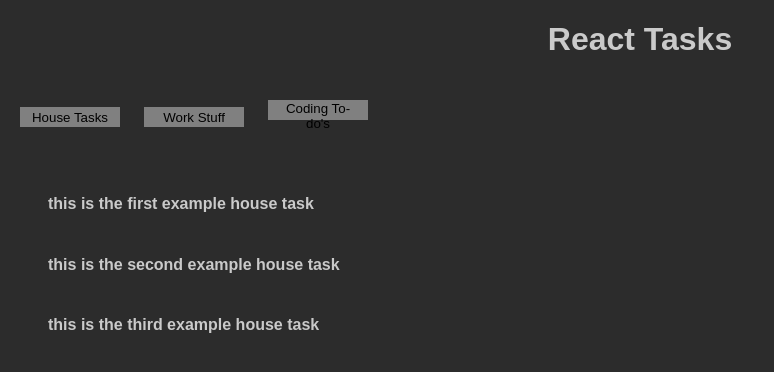
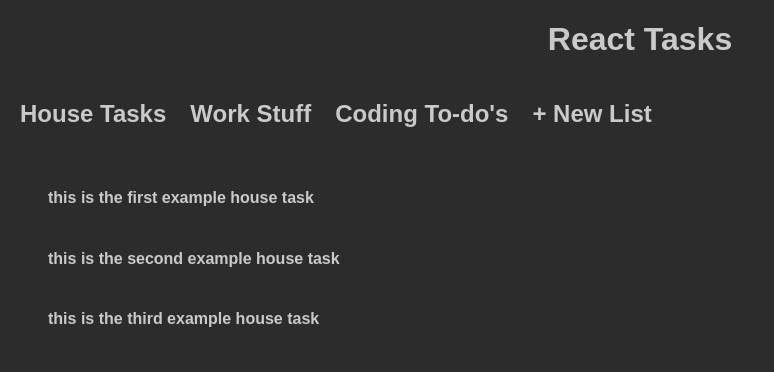
Before and after one commit to dblinkhorn/react-tasks, a React (Create React App) app: page / in a window 1280 px wide. Shown: the top 372 px of the page, without its empty margins (0-774 px from the left). Built offline with nearby package versions, Linux system fonts and the light colour scheme.

Commit message:
got new list button to add form input. need to get input and store in task list array

```diff
--- a/src/components/Lists/ListItem.css
+++ b/src/components/Lists/ListItem.css
@@ -1,5 +1,6 @@
 .list-item {
   padding: 20px 12px 0px 12px;
+  cursor: pointer;
 }
 
 .list-item__title {
@@ -10,10 +11,3 @@
 li {
   list-style: none;
 }
-
-button {
-  border: none;
-  background-color: grey;
-  height: 20px;
-  width: 100px;
-}
--- a/src/components/Lists/ListItem.js
+++ b/src/components/Lists/ListItem.js
@@ -5,7 +5,9 @@
   return (
     <li className='list-item'>
       <div className='list-item__title'>
-        <button onClick={props.onClickSelectedList}>{props.listName}</button>
+        <div onClick={props.onClickSelectedList}>
+          {props.listName}
+        </div>
       </div>
     </li>
   );
--- a/src/components/Lists/Lists.css
+++ b/src/components/Lists/Lists.css
@@ -1,4 +1,4 @@
 .lists {
-    display: flex;
-    flex-direction: row;
-  }
+  display: flex;
+  flex-direction: row;
+}
--- a/src/components/Lists/Lists.js
+++ b/src/components/Lists/Lists.js
@@ -1,14 +1,32 @@
 import React from 'react'
+import { useState } from 'react/cjs/react.development'
 import ListItem from './ListItem'
 import './Lists.css'
+import NewList from './NewList'
 
 const Lists = (props) => {
+
+  const [showAddNewList, setShowAddNewList] = useState(false);
+
+  const AddNewList = () => {
+    setShowAddNewList(true);
+    console.log('add new list clicked')
+  }
 
   return (
     <div className='lists'>
       {props.lists.map((list) => (
         <ListItem onClickSelectedList={props.onClickSelectedList} key={list.id} listName={list.name} />
       ))}
+      <li className='list-item'>
+        <NewList onAddNewList={AddNewList} />
+      </li>
+      {showAddNewList && (
+        <input
+          type='text'
+          placeholder='Enter list name'
+        />
+      )}
     </div>
   )
 }
--- /dev/null
+++ b/src/components/Lists/NewList.js
@@ -0,0 +1,12 @@
+import React from 'react'
+import './ListItem.css'
+
+const NewList = (props) => {
+  return (
+    <div className='list-item__title'>
+      <div onClick={props.onAddNewList}>+ New List</div>
+    </div>
+  )
+}
+
+export default NewList
```
Also changed, not shown: src/components/Tasks/NewTask.css (added), src/components/Tasks/NewTask.js (added).
